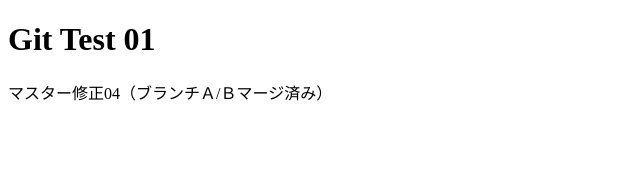
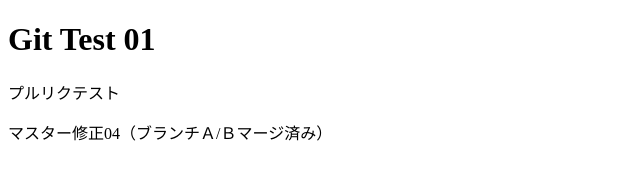
Before and after one commit to journeygirl/firstTest, a plain HTML site: page index.html in a window 1280 px wide. Shown: the whole page, without its empty margins (0-640 px from the left). Drawn offline with Linux system fonts and the light colour scheme.

Commit message:
プルリクテスト

```diff
--- a/index.html
+++ b/index.html
@@ -6,6 +6,7 @@
 </head>
 <body>
     <h1>Git Test 01</h1>
+    <p>プルリクテスト</p>
     <p>マスター修正04（ブランチＡ/Ｂマージ済み）</p>
 </body>
 </html>
```
